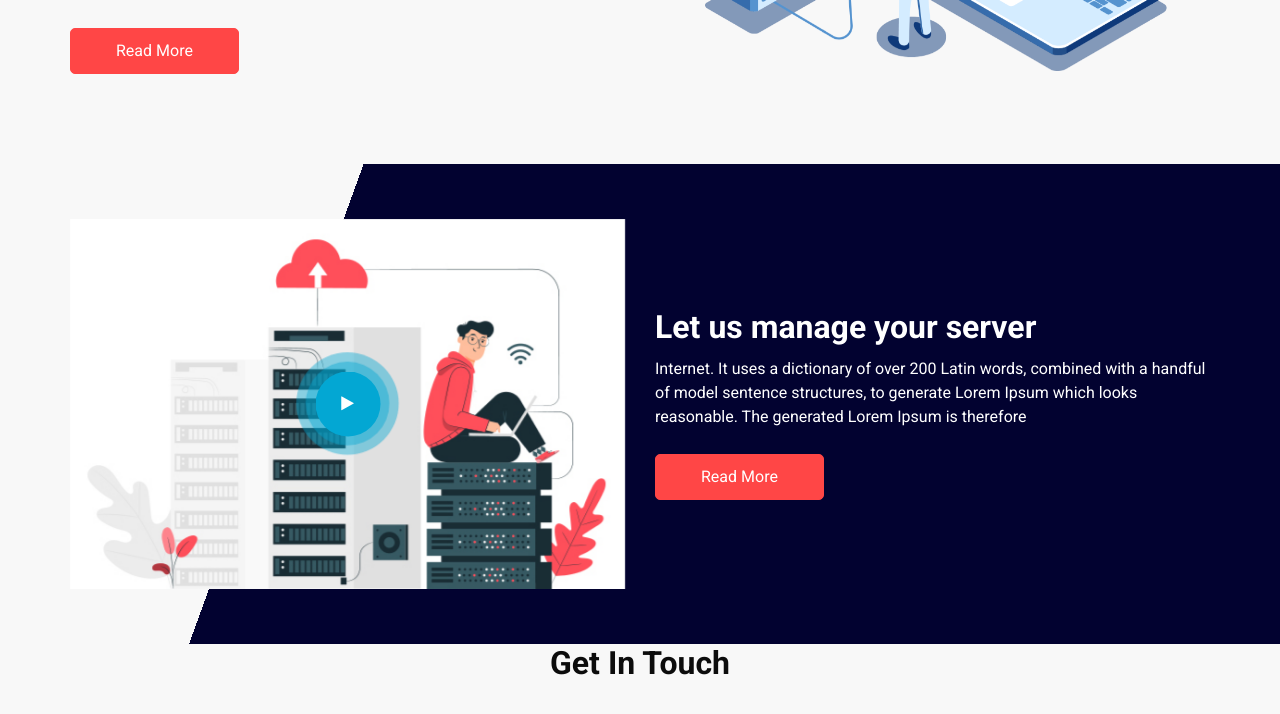
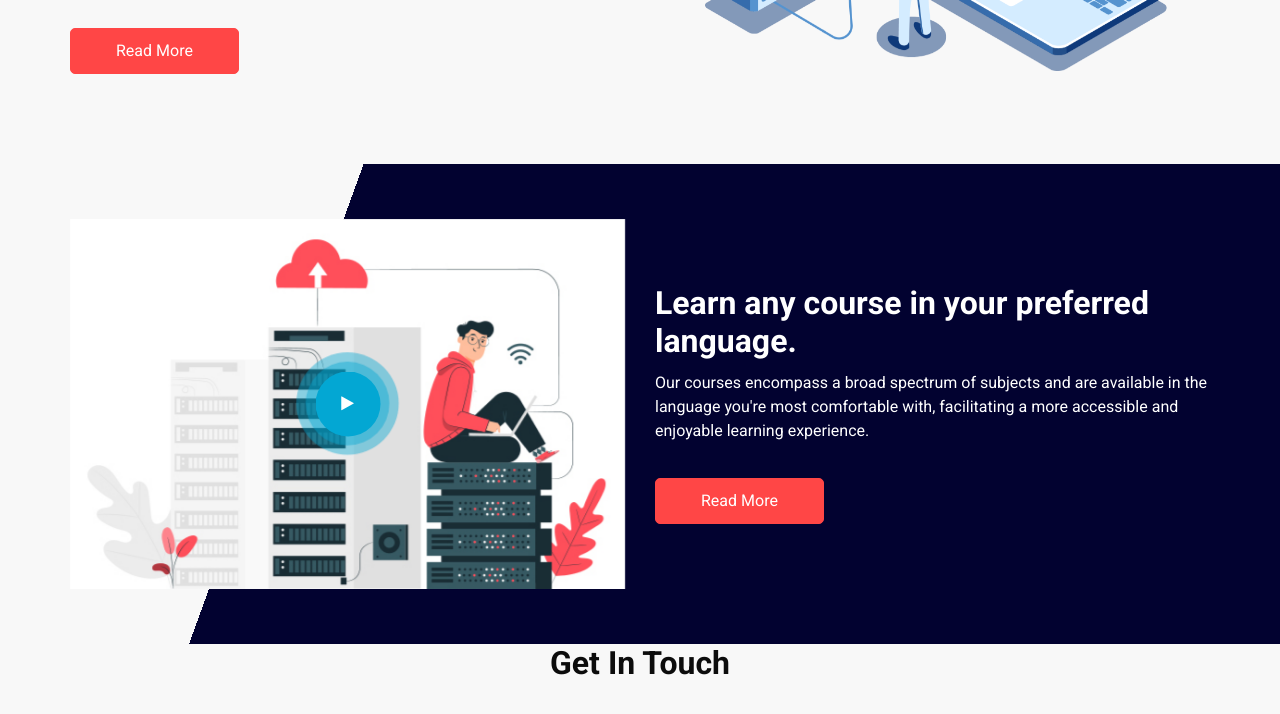
Before and after one commit to Ashokbharathi2002/Grace-IT-solutions-and-Training, a plain HTML site: page index.html in a window 1280 px wide. Shown: the part 2119-2833 px from the top of the page. Drawn offline with nearby package versions, Linux system fonts and the light colour scheme; a script that the page names is missing.

```diff
--- a/index.html
+++ b/index.html
@@ -371,10 +371,11 @@
           <div class="detail-box">
             <div class="heading_container">
               <h2>
-                Let us manage your server
+                Learn any course in your preferred language.
               </h2>
               <p>
-                Internet. It uses a dictionary of over 200 Latin words, combined with a handful of model sentence structures, to generate Lorem Ipsum which looks reasonable. The generated Lorem Ipsum is therefore
+                Our courses encompass a broad spectrum of subjects and are available in the language you're most comfortable with, facilitating a more accessible and enjoyable learning experience.
+              </p>
               </p>
             </div>
             <a href="">
```
